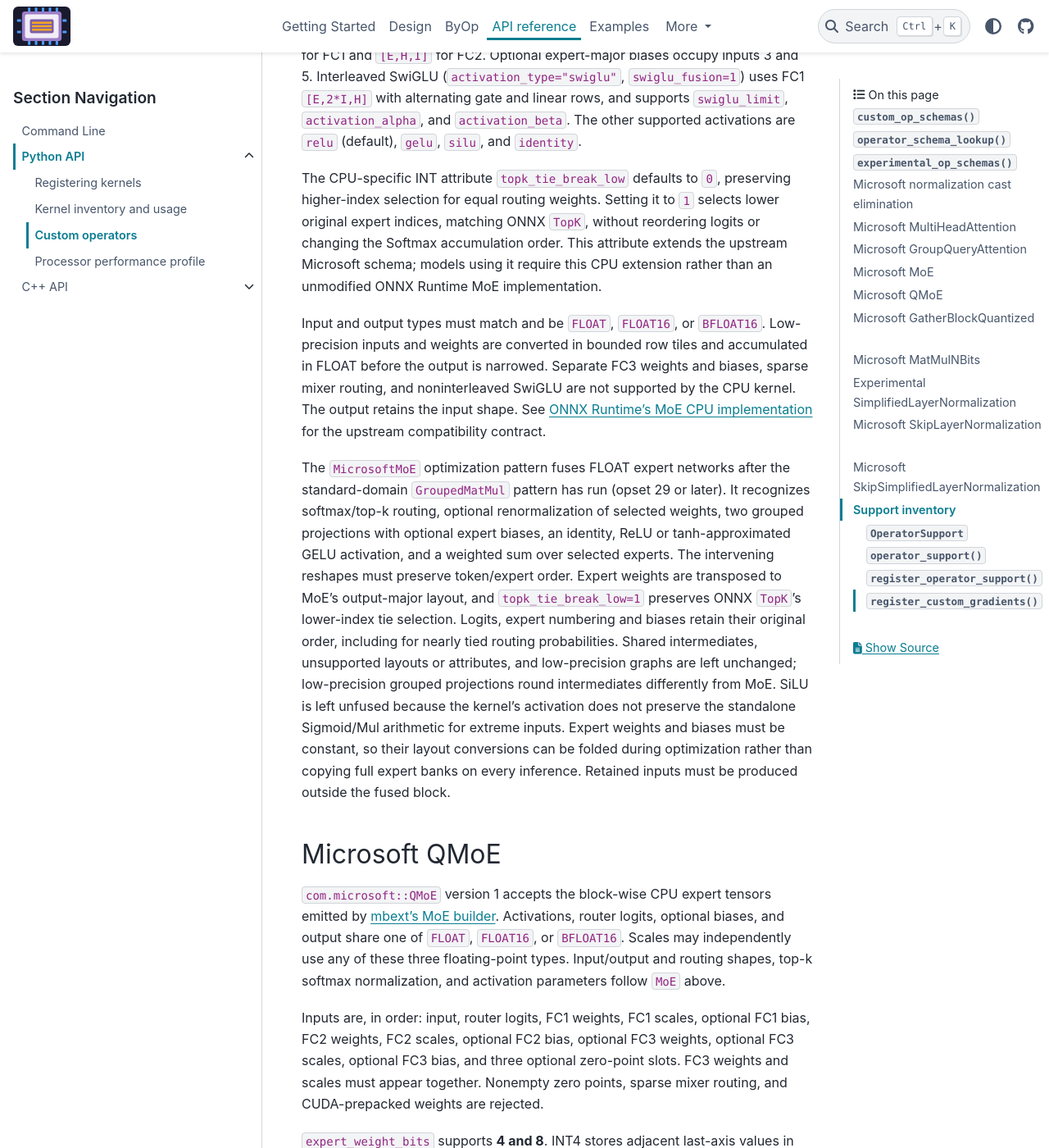
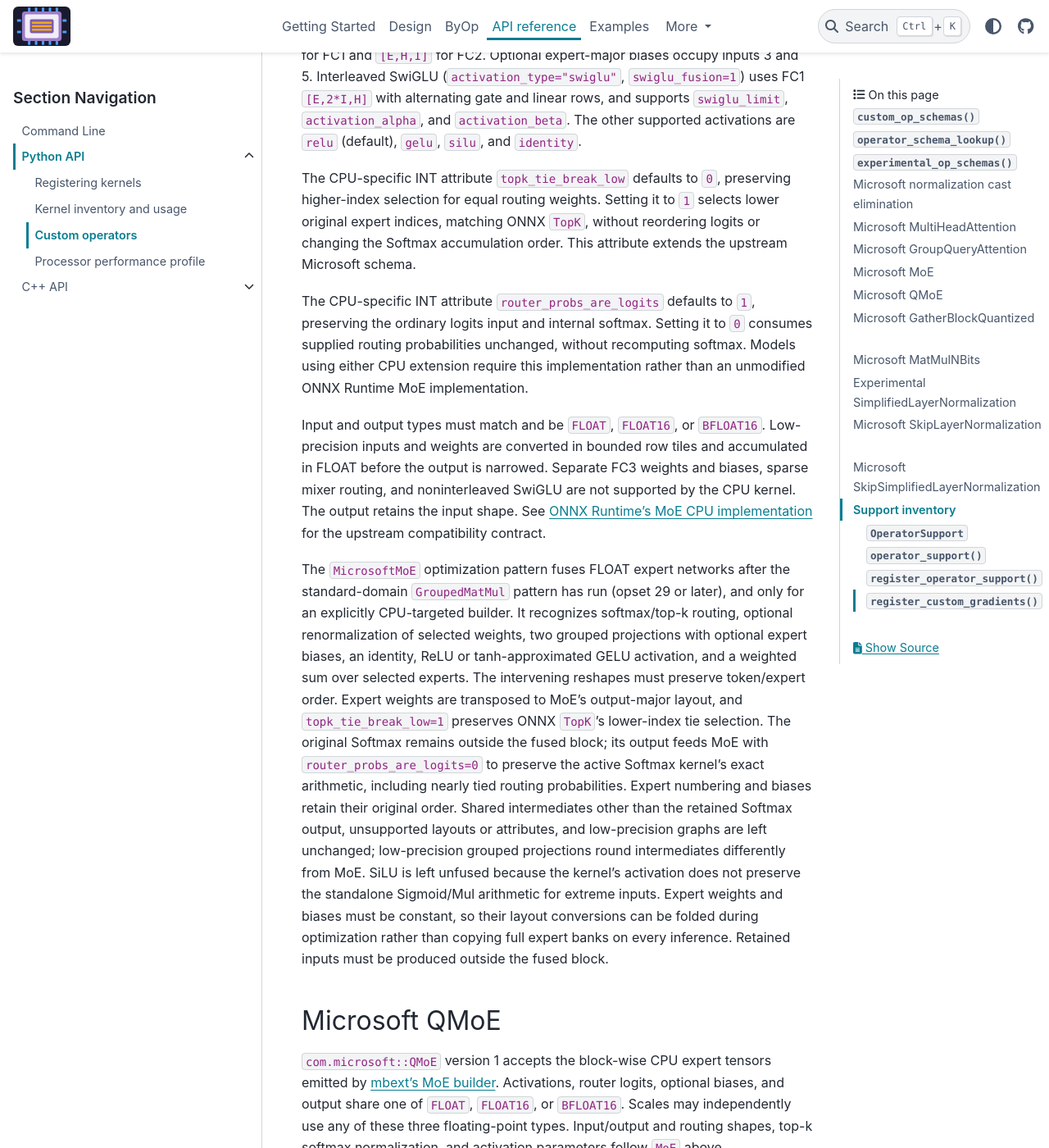
Before and after one commit to xadupre/onnx-light-cpu, a Sphinx documentation site: the page built from docs/api/python/custom_operators.rst, in a window 1280 px wide and 1400 px high, scrolled down 2889 px. Shown: the whole window at 82% size. Built offline with Sphinx 7.4.7 and the PyData theme 0.15.4, drawn with Linux system fonts in a browser that asks for light colours; pages that are not in the unit, such as notebooks, are missing from menus.

Commit message:
Preserve active Softmax arithmetic in CPU MoE fusion
Restrict MicrosoftMoE to explicit CPU targets and retain the original Softmax output through a validated probability-input mode. Preserve default logits behavior and cover registered CPU Softmax near ties, target rejection, and all supported probability-input types.

Co-authored-by: Copilot <223556219+Copilot@users.noreply.github.com>

```diff
--- a/docs/api/python/custom_operators.rst
+++ b/docs/api/python/custom_operators.rst
@@ -127,8 +127,13 @@ The CPU-specific INT attribute ``topk_tie_break_low`` defaults to ``0``,
 preserving higher-index selection for equal routing weights. Setting it to
 ``1`` selects lower original expert indices, matching ONNX ``TopK``, without
 reordering logits or changing the Softmax accumulation order. This attribute
-extends the upstream Microsoft schema; models using it require this CPU
-extension rather than an unmodified ONNX Runtime MoE implementation.
+extends the upstream Microsoft schema.
+
+The CPU-specific INT attribute ``router_probs_are_logits`` defaults to ``1``,
+preserving the ordinary logits input and internal softmax. Setting it to ``0``
+consumes supplied routing probabilities unchanged, without recomputing softmax.
+Models using either CPU extension require this implementation rather than an
+unmodified ONNX Runtime MoE implementation.
 
 Input and output types must match and be ``FLOAT``, ``FLOAT16``, or
 ``BFLOAT16``. Low-precision inputs and weights are converted in bounded row
@@ -140,16 +145,20 @@ See `ONNX Runtime's MoE CPU implementation
 for the upstream compatibility contract.
 
 The ``MicrosoftMoE`` optimization pattern fuses FLOAT expert networks after
-the standard-domain ``GroupedMatMul`` pattern has run (opset 29 or later).
+the standard-domain ``GroupedMatMul`` pattern has run (opset 29 or later),
+and only for an explicitly CPU-targeted builder.
 It recognizes softmax/top-k routing, optional renormalization of selected
 weights, two grouped projections with optional expert biases, an identity,
 ReLU or tanh-approximated GELU activation, and a weighted sum over
 selected experts.
 The intervening reshapes must preserve token/expert order. Expert weights
 are transposed to MoE's output-major layout, and ``topk_tie_break_low=1``
-preserves ONNX ``TopK``'s lower-index tie selection. Logits, expert numbering
-and biases retain their original order, including for nearly tied routing
-probabilities. Shared intermediates, unsupported layouts or attributes, and
+preserves ONNX ``TopK``'s lower-index tie selection. The original Softmax
+remains outside the fused block; its output feeds MoE with
+``router_probs_are_logits=0`` to preserve the active Softmax kernel's exact
+arithmetic, including nearly tied routing probabilities. Expert numbering
+and biases retain their original order. Shared intermediates other than the
+retained Softmax output, unsupported layouts or attributes, and
 low-precision graphs are left unchanged; low-precision grouped projections
 round intermediates differently from MoE.
 SiLU is left unfused because the kernel's activation does not preserve the
```
Also changed, not shown: 10 other files.
